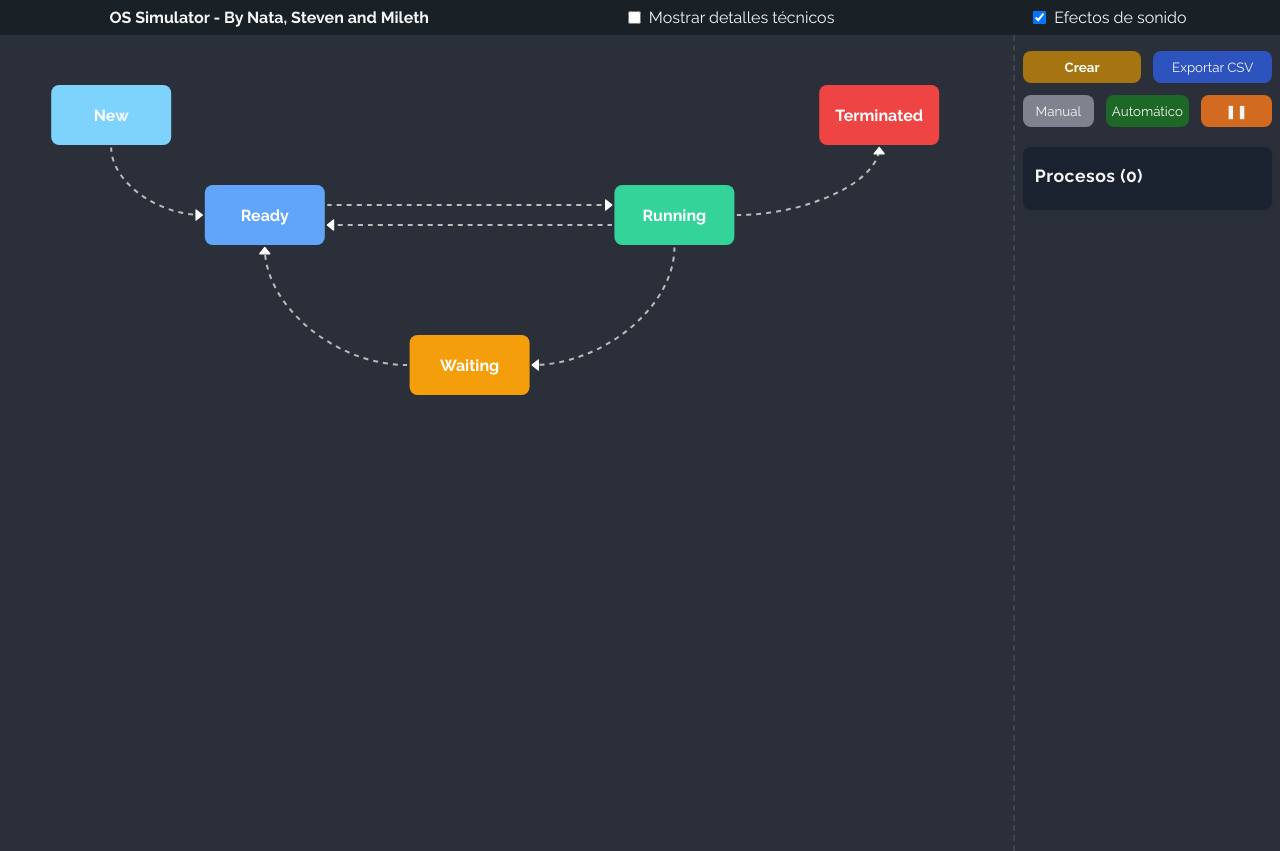
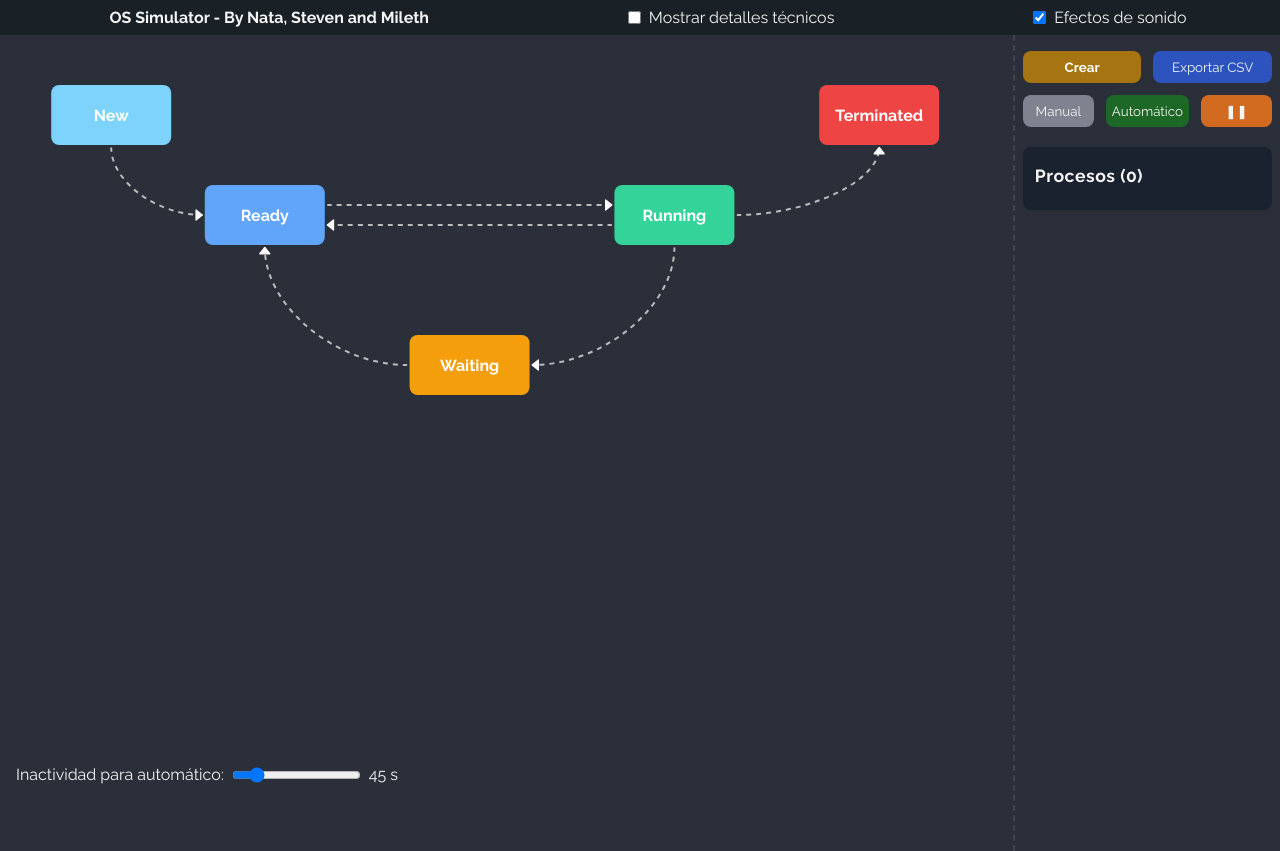
Before and after one commit to Steven-Leon-007/os_process_simulator, a React (Vite) app: page / in a window 1280 px wide. Built offline with nearby package versions, Linux system fonts and the light colour scheme.

Commit message:
Add inactivity slider and fix style tooltip to ProcessNode component

```diff
--- a/index.html
+++ b/index.html
@@ -13,6 +13,7 @@
 
 <body>
   <div id="root"></div>
+  <div id="tooltip-root"></div>
   <script type="module" src="/src/main.jsx"></script>
 </body>
 
--- a/src/components/app-shell/AppShell.css
+++ b/src/components/app-shell/AppShell.css
@@ -7,7 +7,7 @@
     align-items: center;
 }
 
-.header .title{
+.header .title {
     padding: 0.5rem 0;
     margin-left: 1rem;
 }
@@ -24,6 +24,14 @@
     gap: 0.3rem;
 }
 
+.inactivity-slider {
+    position: fixed;
+    display: flex;
+    align-items: center;
+    bottom: 1rem;
+    margin-left: 1rem;
+}
+
 @media screen and (max-width: 1100px) {
     .main-wrapper {
         flex-direction: column;
@@ -34,7 +42,7 @@
         grid-template-columns: repeat(2, 1fr);
     }
 
-    .header .title{
+    .header .title {
         grid-column: span 2;
         text-align: center;
         margin-left: 0;
@@ -44,4 +52,9 @@
         justify-content: center;
         padding-bottom: 1rem;
     }
+
+    .inactivity-slider{
+        position: relative;
+        margin-top: 2rem;
+    }
 }
--- a/src/components/app-shell/AppShell.jsx
+++ b/src/components/app-shell/AppShell.jsx
@@ -3,10 +3,24 @@ import StateDiagram from "../state-diagram/StateDiagram";
 import ControlBar from "../control-bar/ControlBar";
 import "./AppShell.css";
 import { useSound } from '../../context/SoundContext';
+import { setManualInactivityTimeout } from '../../services/engine';
+
+const INACTIVITY_MIN = 0;
+const INACTIVITY_MAX = 300;
+const INACTIVITY_STEP = 5;
+const INACTIVITY_DEFAULT = 45;
 
 const AppShell = () => {
   const { soundEnabled, setSoundEnabled } = useSound();
   const [showDetails, setShowDetails] = useState(false);
+
+  const [inactivity, setInactivity] = useState(INACTIVITY_DEFAULT);
+
+  const handleInactivityChange = (e) => {
+    const value = Number(e.target.value);
+    setInactivity(value);
+    setManualInactivityTimeout(value === 0 ? Infinity : value * 1000);
+  };
 
   return (
     <div className="app-shell">
@@ -38,6 +52,21 @@ const AppShell = () => {
         <StateDiagram showDetails={showDetails} />
         <ControlBar />
       </div>
+      <label className="inactivity-slider">
+        <span>Inactividad para automático:</span>
+        <input
+          type="range"
+          min={INACTIVITY_MIN}
+          max={INACTIVITY_MAX}
+          step={INACTIVITY_STEP}
+          value={inactivity}
+          onChange={handleInactivityChange}
+          style={{ flex: 1, margin: "0 8px" }}
+        />
+        <span style={{ minWidth: 60 }}>
+          {inactivity === 0 ? "Desactivado" : `${inactivity} s`}
+        </span>
+      </label>
     </div>
   );
 };
--- a/src/components/control-bar/ControlBar.jsx
+++ b/src/components/control-bar/ControlBar.jsx
@@ -11,7 +11,6 @@ const SPEED_LABELS = ["x0.5", "x1.0", "x1.5", "x2.0"];
 
 const ControlBar = () => {
   const { create, speed, setSpeed, mode, setMode, state, pause } = useSim();
-  const [showSlider, setShowSlider] = useState(false);
   const { soundEnabled } = useSound();
   const playCreate = useAudio(createProcessSfx, soundEnabled);
 
@@ -22,17 +21,14 @@ const ControlBar = () => {
 
   const handleManual = () => {
     setMode && setMode("manual");
-    setShowSlider(false);
   };
 
   const handleAuto = () => {
     setMode && setMode("auto");
-    setShowSlider(true);
   };
 
   const handlePause = () => {
     setMode && setMode("pause");
-    setShowSlider(false);
   };
 
   const getCurrentSpeedIndex = () => {
@@ -114,7 +110,7 @@ const ControlBar = () => {
         >
           ❚❚
         </button>
-        {showSlider && (
+        {mode === "auto" && (
           <div className="slider-container">
             <input
               type="range"
--- a/src/components/state-diagram/StateDiagram.css
+++ b/src/components/state-diagram/StateDiagram.css
@@ -124,10 +124,6 @@
 }
 
 .process-tooltip {
-  position: absolute;
-  top: -10px;
-  left: 50%;
-  transform: translateX(-50%);
   background: linear-gradient(135deg, #1a1a2e 0%, #16213e 100%);
   color: #ffffff;
   padding: 16px 20px;
@@ -142,19 +138,9 @@
   border: 1px solid rgba(255, 255, 255, 0.15);
   min-width: 280px;
   max-width: 400px;
+  transition: transform 0.2s ease-in-out;
 }
 
-/* Flecha del tooltip */
-.process-tooltip::before {
-  content: "";
-  position: absolute;
-  top: 100%;
-  left: 50%;
-  transform: translateX(-50%);
-  border: 8px solid transparent;
-  border-top-color: #1a1a2e;
-  filter: drop-shadow(0 2px 4px rgba(0, 0, 0, 0.2));
-}
 
 /* Elementos dentro del tooltip */
 .process-tooltip > div {
--- a/src/components/state-diagram/nodes/ProcessNode.jsx
+++ b/src/components/state-diagram/nodes/ProcessNode.jsx
@@ -1,9 +1,12 @@
-import React, { useState, useEffect } from "react";
+import React, { useState, useEffect, useRef } from "react";
 import { motion } from "framer-motion";
+import ReactDOM from "react-dom";
 
 const ProcessNode = ({ data }) => {
   const [hover, setHover] = useState(false);
   const [currentTime, setCurrentTime] = useState(Date.now());
+  const nodeRef = useRef(null);
+  const [tooltipPos, setTooltipPos] = useState({ x: 0, y: 0 });
 
   // Actualizar el tiempo cada segundo para mantener la información actualizada
   useEffect(() => {
@@ -83,21 +86,44 @@ const ProcessNode = ({ data }) => {
     );
   };
 
+  const handleMouseEnter = (e) => {
+    setHover(true);
+    if (nodeRef.current) {
+      const rect = nodeRef.current.getBoundingClientRect();
+      setTooltipPos({
+        x: rect.left + window.scrollX + rect.width / 2,
+        y: rect.top + window.scrollY - 120,
+      });
+    }
+  };
+
+  const handleMouseLeave = () => setHover(false);
+
   return (
     <motion.div
+      ref={nodeRef}
       initial={{ opacity: 0 }}
       animate={{ opacity: 1 }}
       transition={{ duration: 0.35 }}
       className="process-node"
       style={{ borderColor: data.color }}
-      onMouseEnter={() => setHover(true)}
-      onMouseLeave={() => setHover(false)}
+      onMouseEnter={handleMouseEnter}
+      onMouseLeave={handleMouseLeave}
     >
       <div className="process-pid">P{data.pid}</div>
       <div className="process-state">{data.state}</div>
 
-      {hover && (
-        <div className="process-tooltip">
+      {hover &&
+        ReactDOM.createPortal(
+          <div className="process-tooltip"
+            style={{
+              position: "absolute",
+              left: tooltipPos.x + 100,
+              top: tooltipPos.y - 10,
+              zIndex: 9999,
+              transform: "translate(-50%, 0%)",
+            }}
+          >
             {showDetails ? (
               // Información detallada de bajo nivel
               <>
@@ -173,7 +199,8 @@ const ProcessNode = ({ data }) => {
                 {renderProgressBar()}
               </>
             )}
-        </div>
+          </div>,
+          document.getElementById("tooltip-root")
         )}
     </motion.div>
   );
--- a/src/context/SimulationContext.jsx
+++ b/src/context/SimulationContext.jsx
@@ -28,6 +28,14 @@ export function SimulationProvider({ children }) {
         engine.setUpdateCallback((newProcesses) => {
             sim.dispatch({ type: 'SET', payload: { processes: newProcesses } });
         });
+    }, []);
+
+    useEffect(() => {
+        engine.setModeChangeCallback((newMode) => {
+            setMode(newMode);
+        });
+        // Limpia el callback al desmontar
+        return () => engine.setModeChangeCallback(null);
     }, []);
 
     // Cambia el modo en el motor y en el contexto
--- a/src/services/engine.js
+++ b/src/services/engine.js
@@ -19,10 +19,11 @@ let speed = 3000; // ms entre transiciones (0 = pausa)
 let timer = null;
 let onUpdate = null; // callback para notificar cambios
 let processes = [];
+let onModeChange = null;
 
 // Temporizador global para detectar inactividad en modo manual
 let manualInactivityTimer = null;
-const MANUAL_INACTIVITY_TIMEOUT = 30000; // 30 segundos
+let MANUAL_INACTIVITY_TIMEOUT = 45000;
 
 /**
  * Configura el callback para notificar cambios en los procesos.
@@ -30,6 +31,23 @@ const MANUAL_INACTIVITY_TIMEOUT = 30000; // 30 segundos
  */
 export function setUpdateCallback(cb) {
   onUpdate = cb;
+}
+/**
+ * callback para notificar cambios en el modo de ejecución del motor.
+ * @param {function} cb
+ */
+export function setModeChangeCallback(cb) {
+  onModeChange = cb;
+}
+
+/**
+ * Función para permitir cambios en el tiempo de inactividad del motor.
+ * @param {function} ms Nuevo tiempo en ms (default 45000 ms)
+ */
+export function setManualInactivityTimeout(ms) {
+  MANUAL_INACTIVITY_TIMEOUT = ms;
+  // Si hay un timer activo, reinícialo con el nuevo valor
+  resetManualInactivityTimer();
 }
 
 /**
@@ -46,6 +64,9 @@ export function setMode(newMode) {
       clearTimeout(manualInactivityTimer);
       manualInactivityTimer = null;
     }
+  }
+  if (typeof onModeChange === "function") {
+    onModeChange(mode);
   }
 }
 
@@ -137,12 +158,15 @@ export function step() {
 
 // Reinicia el temporizador global de inactividad en modo manual
 export function resetManualInactivityTimer() {
-  if (mode !== "manual") return;
+  // Limpia cualquier timer activo primero
   if (manualInactivityTimer) {
     clearTimeout(manualInactivityTimer);
+    manualInactivityTimer = null;
   }
+  // Si está desactivado, no hagas nada más
+  if (MANUAL_INACTIVITY_TIMEOUT === Infinity) return;
+  if (mode !== "manual") return;
   manualInactivityTimer = setTimeout(() => {
-    // Si sigue en modo manual, cambia a automático
     if (mode === "manual") {
       setMode("auto");
     }
```
Lines whose indentation alone changed are shown as unchanged.
